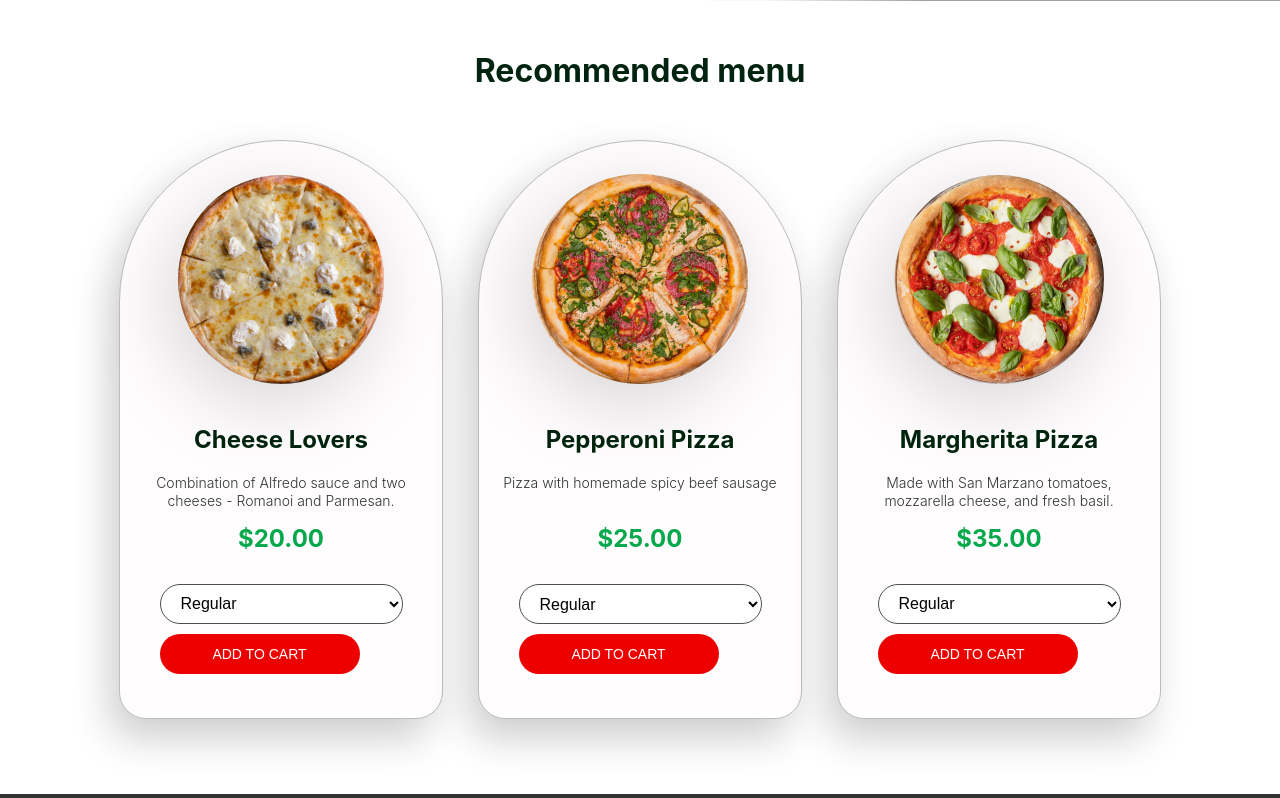
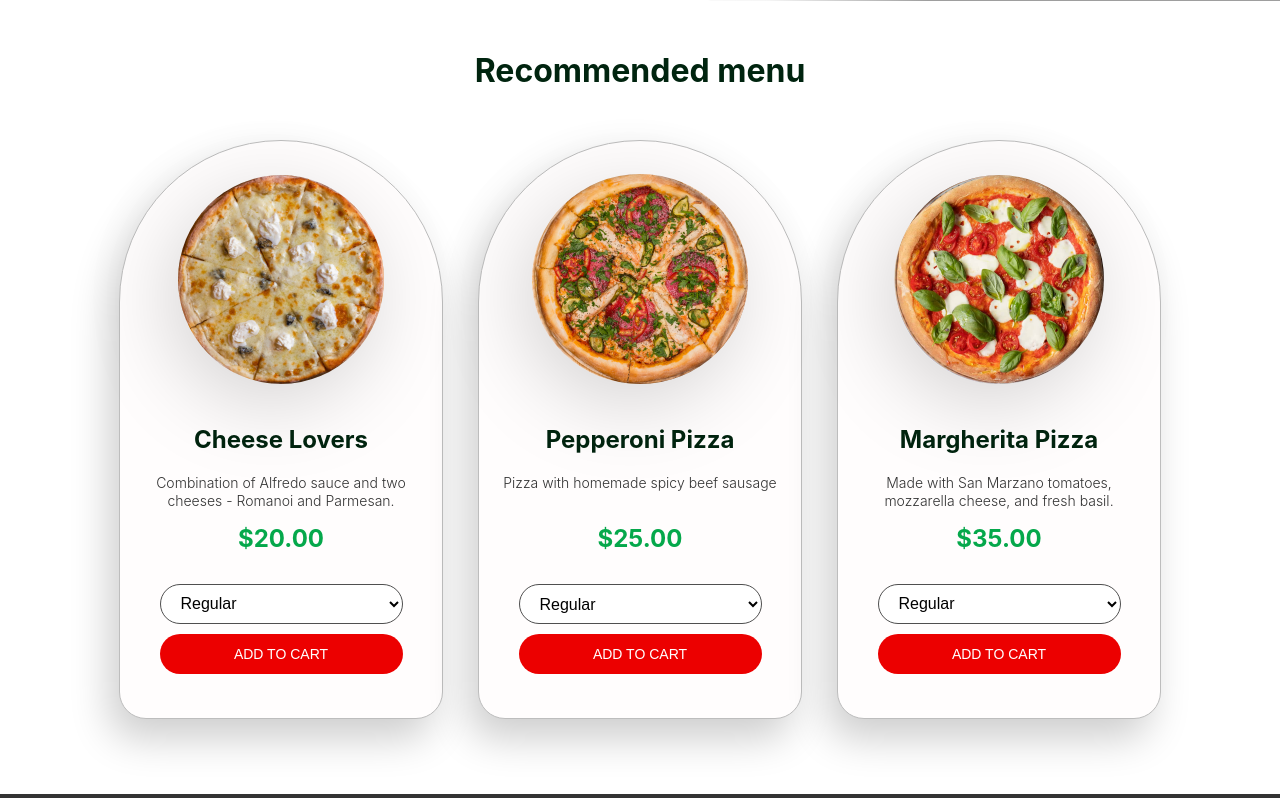
Before and after one commit to talhacelebioglu/react-pizza-app, a React (Create React App) app: page / in a window 1280 px wide. Shown: the part 655-1453 px from the top of the page. Built offline with nearby package versions, Linux system fonts and the light colour scheme; grey boxes are pictures that could not be loaded.

Commit message:
Update index.css

```diff
--- a/src/index.css
+++ b/src/index.css
@@ -90,7 +90,7 @@ button {
   background-color: #ec0000;
   color: #fff;
   font-size: 14px;
-  width: 200px;
+  width: 243px;
   height: 40px;
   border: none;
   border-radius: 25px;
```
